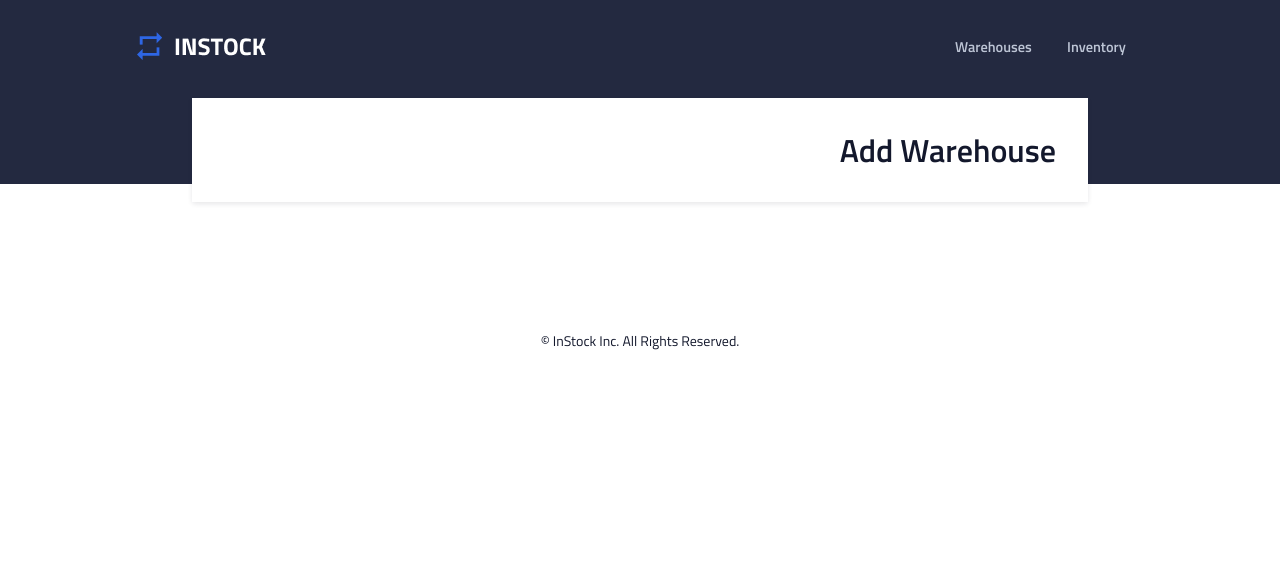
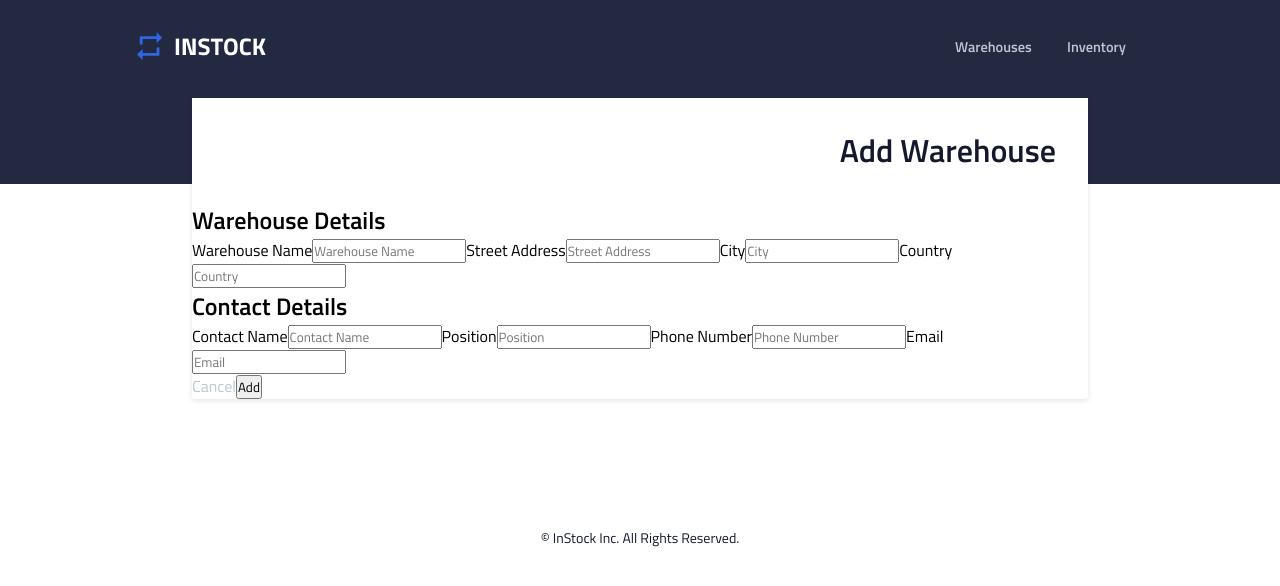
Before and after one commit to Sandro927/instock-mulan, a React (Create React App) app: page /warehouses/add in a window 1280 px wide. Shown: the top 586 px of the page. Built offline with nearby package versions, Linux system fonts and the light colour scheme.

Commit message:
Created html for entire WarehouseForm component

```diff
--- a/src/Components/WarehouseForm/WarehouseForm.js
+++ b/src/Components/WarehouseForm/WarehouseForm.js
@@ -12,17 +12,58 @@ class WarehouseForm extends React.Component {
         formData: null
     };
 
-    // componentDidUpdate() {
 
-    // }
+    handleSubmit = (event) => {
+        event.preventDefault();
+    }
 
 
     render() {
 
         return (
-            <section>
+            <form onSubmit={this.handleSubmit} className='warehouse-form'>
 
-            </section>
+                <section className='warehouse-form__section-container'>
+                    <h2 className='form-detail__title'>Warehouse Details</h2>
+
+                    <label className='form-detail__label' htmlFor='warehouseName'>Warehouse Name</label>
+                    <input className='form-detail__input' name='warehouseName' type="text" placeholder='Warehouse Name' />
+
+                    <label className='form-detail__label' htmlFor='address'>Street Address</label>
+                    <input className='form-detail__input' name='address' type="text" placeholder='Street Address' />
+
+                    <label className='form-detail__label' htmlFor='city'>City</label>
+                    <input className='form-detail__input' name='city' type="text" placeholder='City' />
+
+                    <label className='form-detail__label' htmlFor='country'>Country</label>
+                    <input className='form-detail__input' name='country' type="text" placeholder='Country' />
+                </section>
+
+                <section className='warehouse-form__section-container'>
+                    <h2 className='form-detail__title'>Contact Details</h2>
+
+                    <label className='form-detail__label' htmlFor='contactName'>Contact Name</label>
+                    <input className='form-detail__input' name='contactName' type="text" placeholder='Contact Name' />
+
+                    <label className='form-detail__label' htmlFor='position'>Position</label>
+                    <input className='form-detail__input' name='position' type="text" placeholder='Position' />
+
+                    <label className='form-detail__label' htmlFor='phone'>Phone Number</label>
+                    <input className='form-detail__input' name='phone' type="tel" placeholder='Phone Number' />
+                    {/*  */}
+
+                    <label className='form-detail__label' htmlFor='email'>Email</label>
+                    <input className='form-detail__input' name='email' type="email" placeholder='Email' />
+                    {/*  */}
+
+                </section>
+
+                <div className='warhouse-form__button-container'>
+                    <Link to='/warehouses' className='button--cancel'>Cancel</Link>
+                    <button className='button--submit'>Add</button>
+                </div>
+
+            </form>
         );
     }
 };
```
Also changed, not shown: src/Components/WarehouseForm/WarehouseForm.scss (+61 -0 lines).
